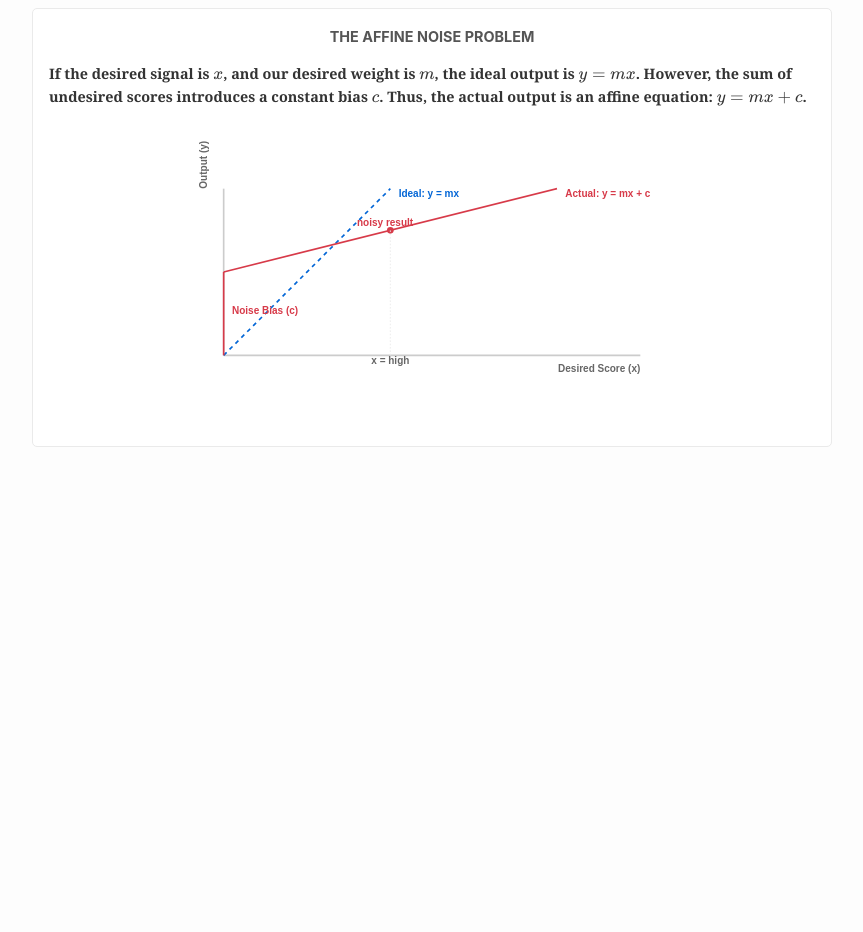
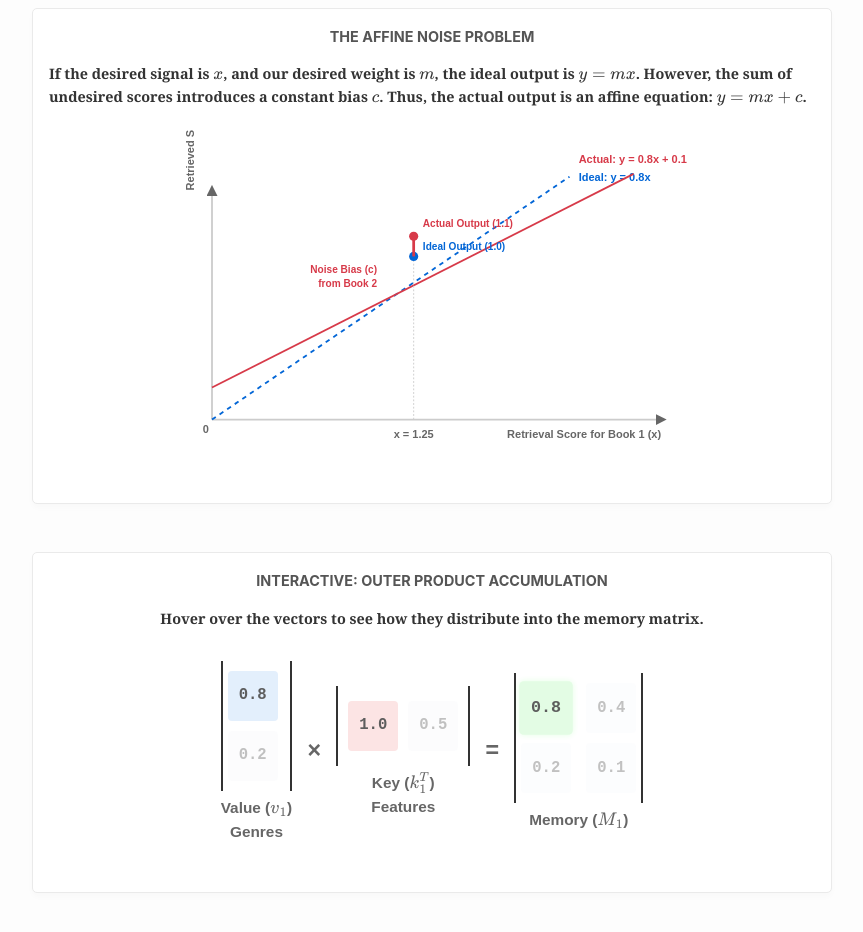
Before and after one commit to bala-ashahareesh/bala-ashahareesh.github.io, a plain HTML site: page index.html in a window 1280 px wide. Shown: the part 3660-4592 px from the top of the page, without its empty margins (208-1071 px from the left). Before the commit the page ends 4171 px from the top, so only its background shows below. Drawn offline with nearby package versions, Linux system fonts and the light colour scheme.

Commit message:
Added better SVG for affine graph

```diff
--- a/index.html
+++ b/index.html
@@ -82,7 +82,7 @@
             margin-bottom: 0.5em;
         }
 
-        /* Graph styling */
+        /* INTERACTIVE GRAPHICS CONTAINER */
         .graph-container {
             text-align: center;
             margin: 2em 0;
@@ -90,7 +90,49 @@
             padding: 1em;
             border: 1px solid #eaeaea;
             border-radius: 5px;
+            box-shadow: 0 4px 6px rgba(0,0,0,0.02);
         }
+
+        /* ANIMATION STYLES */
+        .matrix-animation {
+            display: flex;
+            justify-content: center;
+            align-items: center;
+            gap: 15px;
+            margin: 2em 0;
+            font-family: monospace;
+            font-size: 1.2em;
+        }
+        .matrix-bracket {
+            border-left: 2px solid #333;
+            border-right: 2px solid #333;
+            padding: 10px 5px;
+            display: flex;
+            flex-direction: column;
+            gap: 10px;
+        }
+        .matrix-row {
+            display: flex;
+            gap: 15px;
+        }
+        .matrix-cell {
+            width: 50px;
+            height: 50px;
+            display: flex;
+            justify-content: center;
+            align-items: center;
+            background-color: #f6f8fa;
+            border-radius: 4px;
+            transition: all 0.5s ease;
+            opacity: 0.3; /* Starts faded */
+        }
+
+        /* The animation triggers */
+        .play-anim .matrix-cell.v-active { background-color: #d1e5fd; opacity: 1; }
+        .play-anim .matrix-cell.k-active { background-color: #fed1d1; opacity: 1; }
+        .play-anim .matrix-cell.m-active { background-color: #d1fdd1; opacity: 1; transform: scale(1.1); box-shadow: 0 0 10px rgba(0,255,0,0.2); }
+
+        .anim-label { font-family: sans-serif; font-size: 0.8em; text-align: center; margin-top: 5px; color: #666; }
     </style>
 </head>
 <body>
@@ -190,41 +232,114 @@
         <p>Because the scores are so close, the query "desires" Book 1 only slightly more than Book 2. When we retrieve \(M q = 1.25 v_1 + 1.0 v_2\), we get a heavy mixture of both genres. The retrieval is noisy.</p>
     </div>
 
+    <!-- UPDATED AFFINE GRAPH -->
     <div class="graph-container">
         <div class="example-title">The Affine Noise Problem</div>
-        <p style="font-size: 0.9em; text-align: left;">
+        <p style="font-size: 0.9em; text-align: left; margin-bottom: 1.5em;">
             If the desired signal is \(x\), and our desired weight is \(m\), the ideal output is \(y = mx\). However, the sum of undesired scores introduces a constant bias \(c\). Thus, the actual output is an affine equation: <strong>\(y = mx + c\)</strong>.
         </p>
 
-        <!-- Custom SVG Graph -->
-        <svg width="100%" height="300" viewBox="0 0 600 300" style="max-width: 500px;">
-            <!-- Grid -->
-            <line x1="50" y1="250" x2="550" y2="250" stroke="#ccc" stroke-width="2" />
-            <line x1="50" y1="50" x2="50" y2="250" stroke="#ccc" stroke-width="2" />
+        <!-- Detailed SVG Graph based on Example B -->
+        <svg width="100%" height="350" viewBox="0 0 600 350" style="max-width: 550px;">
+            <defs>
+                <marker id="arrow" viewBox="0 0 10 10" refX="5" refY="5" markerWidth="6" markerHeight="6" orient="auto-start-reverse">
+                    <path d="M 0 0 L 10 5 L 0 10 z" fill="#666" />
+                </marker>
+            </defs>
 
-            <!-- Axes Labels -->
-            <text x="550" y="270" font-family="sans-serif" font-size="12" fill="#666" text-anchor="end">Desired Score (x)</text>
-            <text x="30" y="50" font-family="sans-serif" font-size="12" fill="#666" transform="rotate(-90 30,50)">Output (y)</text>
+            <!-- Grid lines -->
+            <line x1="60" y1="300" x2="550" y2="300" stroke="#ccc" stroke-width="2" marker-end="url(#arrow)" />
+            <line x1="60" y1="300" x2="60" y2="50" stroke="#ccc" stroke-width="2" marker-end="url(#arrow)" />
 
-            <!-- Ideal Line (y = x) -->
-            <line x1="50" y1="250" x2="250" y2="50" stroke="#0366d6" stroke-width="2" stroke-dasharray="5,5" />
-            <text x="260" y="60" font-family="sans-serif" font-size="12" fill="#0366d6">Ideal: y = mx</text>
+            <!-- Axis Labels -->
+            <text x="550" y="320" font-family="sans-serif" font-size="12" fill="#666" text-anchor="end">Retrieval Score for Book 1 (x)</text>
+            <text x="40" y="50" font-family="sans-serif" font-size="12" fill="#666" transform="rotate(-90 40,50)">Retrieved Sci-Fi Output (y)</text>
 
-            <!-- Noisy Line (y = mx + c) -->
-            <line x1="50" y1="150" x2="450" y2="50" stroke="#d73a49" stroke-width="2" />
-            <text x="460" y="60" font-family="sans-serif" font-size="12" fill="#d73a49">Actual: y = mx + c</text>
+            <!-- Ideal Line (y = 0.8x) -->
+            <line x1="60" y1="300" x2="450" y2="35" stroke="#0366d6" stroke-width="2" stroke-dasharray="5,5" />
+            <text x="460" y="40" font-family="sans-serif" font-size="12" fill="#0366d6">Ideal: y = 0.8x</text>
 
-            <!-- Bias Indicator -->
-            <line x1="50" y1="250" x2="50" y2="150" stroke="#d73a49" stroke-width="2" marker-end="url(#arrow)" />
-            <text x="60" y="200" font-family="sans-serif" font-size="12" fill="#d73a49">Noise Bias (c)</text>
+            <!-- Actual Line (y = 0.8x + 0.1) -->
+            <line x1="60" y1="265" x2="520" y2="32" stroke="#d73a49" stroke-width="2" />
+            <text x="460" y="20" font-family="sans-serif" font-size="12" fill="#d73a49">Actual: y = 0.8x + 0.1</text>
 
-            <!-- Point illustrating high score -->
-            <circle cx="250" cy="100" r="4" fill="#d73a49" />
-            <line x1="250" y1="250" x2="250" y2="100" stroke="#eaeaea" stroke-width="1" stroke-dasharray="2,2" />
-            <text x="250" y="260" font-family="sans-serif" font-size="12" fill="#666" text-anchor="middle">x = high</text>
-            <text x="210" y="95" font-family="sans-serif" font-size="12" fill="#d73a49">noisy result</text>
+            <!-- Data Point for Book 1 Query (x=1.25) -->
+            <line x1="280" y1="300" x2="280" y2="100" stroke="#ccc" stroke-width="1" stroke-dasharray="2,2" />
+            <text x="280" y="320" font-family="sans-serif" font-size="12" fill="#666" text-anchor="middle">x = 1.25</text>
+
+            <!-- Ideal Point on Line (1.25, 1.0) -> mapped to y=100 -->
+            <circle cx="280" cy="122" r="5" fill="#0366d6" />
+            <text x="290" y="115" font-family="sans-serif" font-size="11" fill="#0366d6">Ideal Output (1.0)</text>
+
+            <!-- Actual Point on Line (1.25, 1.1) -> mapped to y=87.5 -->
+            <circle cx="280" cy="100" r="5" fill="#d73a49" />
+            <text x="290" y="90" font-family="sans-serif" font-size="11" fill="#d73a49">Actual Output (1.1)</text>
+
+            <!-- Bias Indicator (The difference is 0.1) -->
+            <line x1="280" y1="122" x2="280" y2="100" stroke="#d73a49" stroke-width="3" />
+            <text x="240" y="140" font-family="sans-serif" font-size="11" fill="#d73a49" text-anchor="end">Noise Bias (c)</text>
+            <text x="240" y="155" font-family="sans-serif" font-size="11" fill="#d73a49" text-anchor="end">from Book 2</text>
+
+            <!-- Origin Label -->
+            <text x="50" y="315" font-family="sans-serif" font-size="12" fill="#666">0</text>
         </svg>
     </div>
 
+    <!-- ANIMATED OUTER PRODUCT VISUALIZER -->
+    <div class="graph-container" style="margin-top: 3em;">
+        <div class="example-title">Interactive: Outer Product Accumulation</div>
+        <p style="font-size: 0.9em; text-align: center; margin-bottom: 1em;">Hover over the vectors to see how they distribute into the memory matrix.</p>
+
+        <div class="matrix-animation" id="outer-product-demo">
+            <!-- V1 -->
+            <div>
+                <div class="matrix-bracket">
+                    <div class="matrix-row"><div class="matrix-cell v-active">0.8</div></div>
+                    <div class="matrix-row"><div class="matrix-cell">0.2</div></div>
+                </div>
+                <div class="anim-label">Value (\(v_1\))<br>Genres</div>
+            </div>
+
+            <div style="font-size: 1.5em; color: #666;">&times;</div>
+
+            <!-- K1^T -->
+            <div>
+                <div class="matrix-bracket" style="flex-direction: row; padding: 15px 10px;">
+                    <div class="matrix-cell k-active">1.0</div>
+                    <div class="matrix-cell">0.5</div>
+                </div>
+                <div class="anim-label">Key (\(k_1^T\))<br>Features</div>
+            </div>
+
+            <div style="font-size: 1.5em; color: #666;">=</div>
+
+            <!-- M1 -->
+            <div>
+                <div class="matrix-bracket">
+                    <div class="matrix-row">
+                        <div class="matrix-cell m-active">0.8</div>
+                        <div class="matrix-cell">0.4</div>
+                    </div>
+                    <div class="matrix-row">
+                        <div class="matrix-cell">0.2</div>
+                        <div class="matrix-cell">0.1</div>
+                    </div>
+                </div>
+                <div class="anim-label">Memory (\(M_1\))</div>
+            </div>
+        </div>
+    </div>
+
+    <!-- Tiny script to trigger the animation loop -->
+    <script>
+        const demo = document.getElementById('outer-product-demo');
+        setInterval(() => {
+            demo.classList.add('play-anim');
+            setTimeout(() => {
+                demo.classList.remove('play-anim');
+            }, 2000);
+        }, 3000);
+    </script>
+
 </body>
 </html>
```
